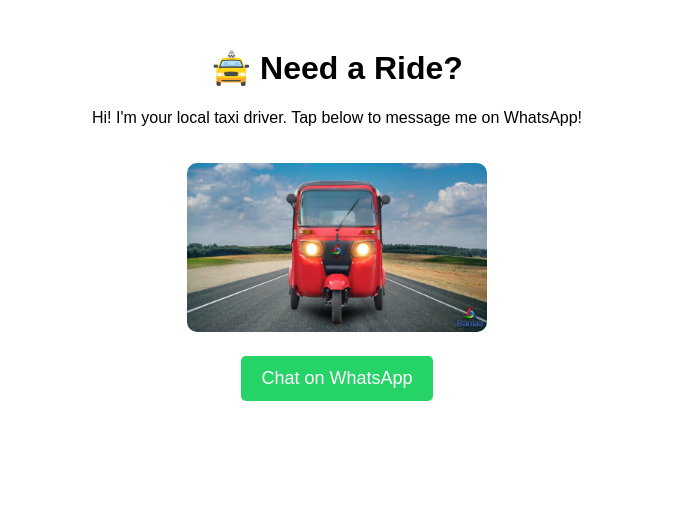
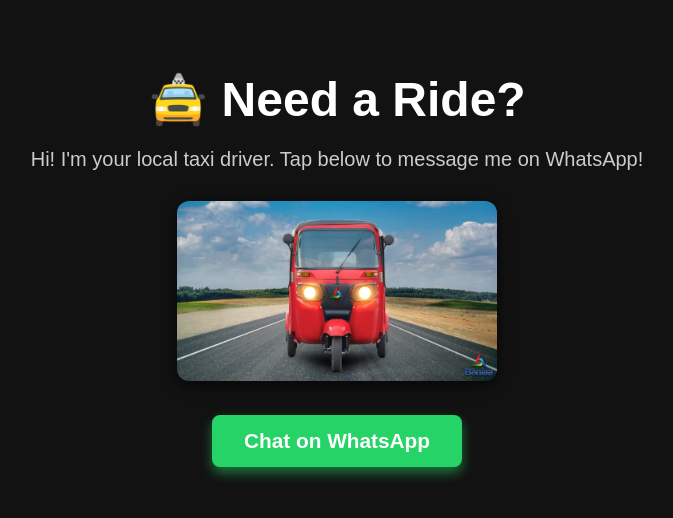
Before and after one commit to Tomfartsglow/taxi-site, a plain HTML site: page index.html in a window 1280 px wide. Shown: the whole page, without its empty margins (303-976 px from the left). Drawn offline with Linux system fonts and the light colour scheme.

Commit message:
Update index.html

```diff
--- a/index.html
+++ b/index.html
@@ -1,20 +1,49 @@
 <!DOCTYPE html>
-<html>
+<html lang="en">
 <head>
-  <meta charset="UTF-8">
+  <meta charset="UTF-8" />
   <title>Taxi Service</title>
   <style>
-    body { font-family: Arial, sans-serif; text-align: center; padding: 20px; }
-    img { max-width: 300px; border-radius: 10px; margin-top: 20px; }
+    body {
+      font-family: 'Arial', sans-serif;
+      background-color: #121212;
+      color: #eee;
+      text-align: center;
+      padding: 40px 20px;
+      margin: 0;
+    }
+    h1 {
+      font-weight: 700;
+      font-size: 3rem;
+      margin-bottom: 10px;
+      color: #fff;
+    }
+    p {
+      font-size: 1.25rem;
+      margin-bottom: 30px;
+      color: #ccc;
+    }
+    img {
+      max-width: 320px;
+      border-radius: 12px;
+      box-shadow: 0 4px 15px rgba(0,0,0,0.7);
+      margin-bottom: 30px;
+    }
     .button {
+      display: inline-block;
       background-color: #25D366;
       color: white;
-      padding: 12px 20px;
-      font-size: 18px;
-      border-radius: 5px;
+      font-weight: 700;
+      font-size: 1.3rem;
+      padding: 14px 32px;
+      border-radius: 8px;
       text-decoration: none;
-      display: inline-block;
-      margin-top: 20px;
+      transition: background-color 0.3s ease;
+      box-shadow: 0 6px 12px rgba(37, 211, 102, 0.5);
+    }
+    .button:hover {
+      background-color: #1ebe57;
+      box-shadow: 0 8px 16px rgba(30, 185, 87, 0.7);
     }
   </style>
 </head>
@@ -22,7 +51,9 @@
   <h1>🚖 Need a Ride?</h1>
   <p>Hi! I'm your local taxi driver. Tap below to message me on WhatsApp!</p>
   <img src="taxi.jpeg" alt="My Taxi" />
-  <br>
-  <a class="button" href="https://wa.me/1234567890" target="_blank">Chat on WhatsApp</a>
+  <br />
+  <a class="button" href="https://wa.me/50687698581" target="_blank" rel="noopener noreferrer">
+    Chat on WhatsApp
+  </a>
 </body>
 </html>
```
